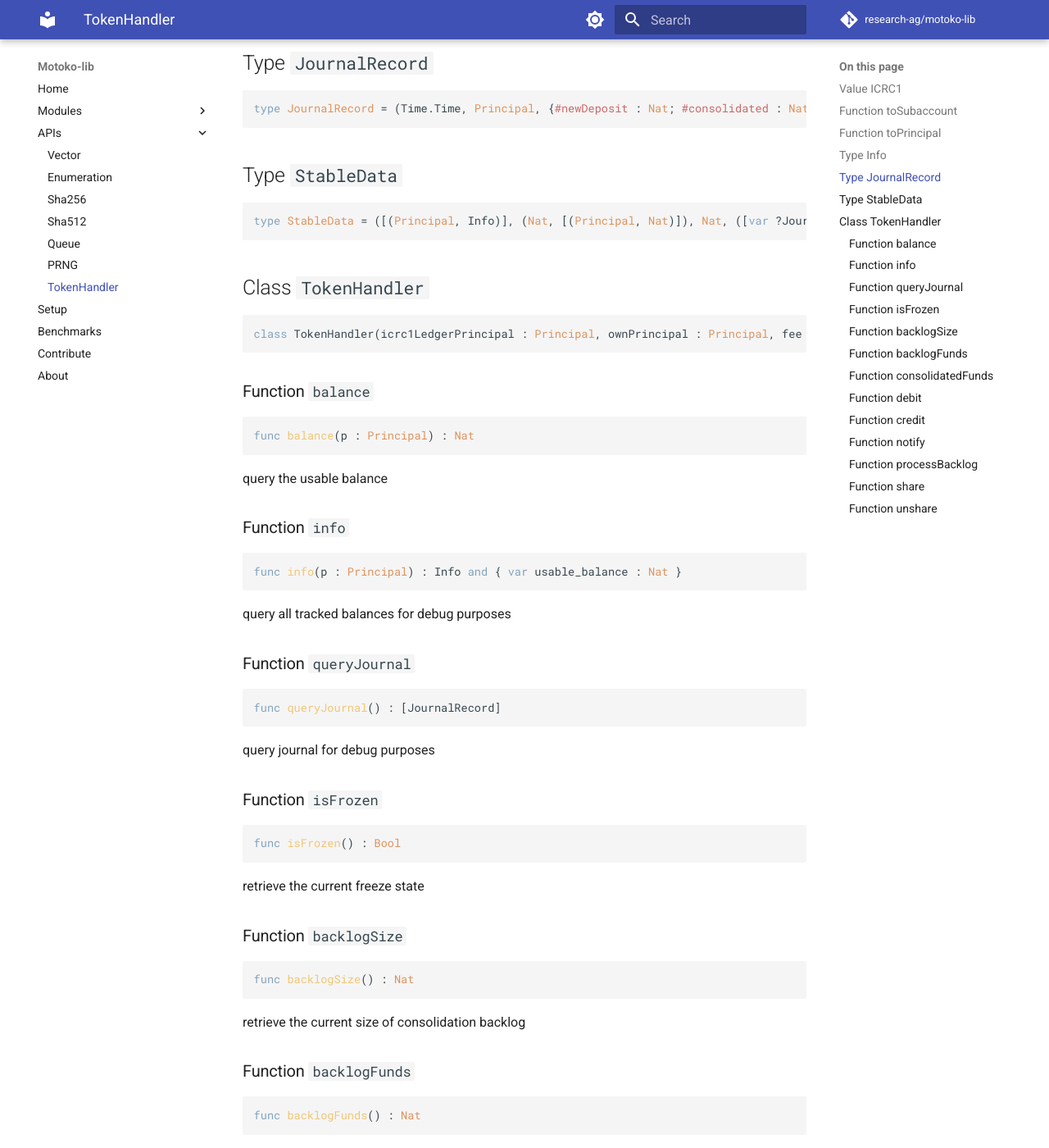
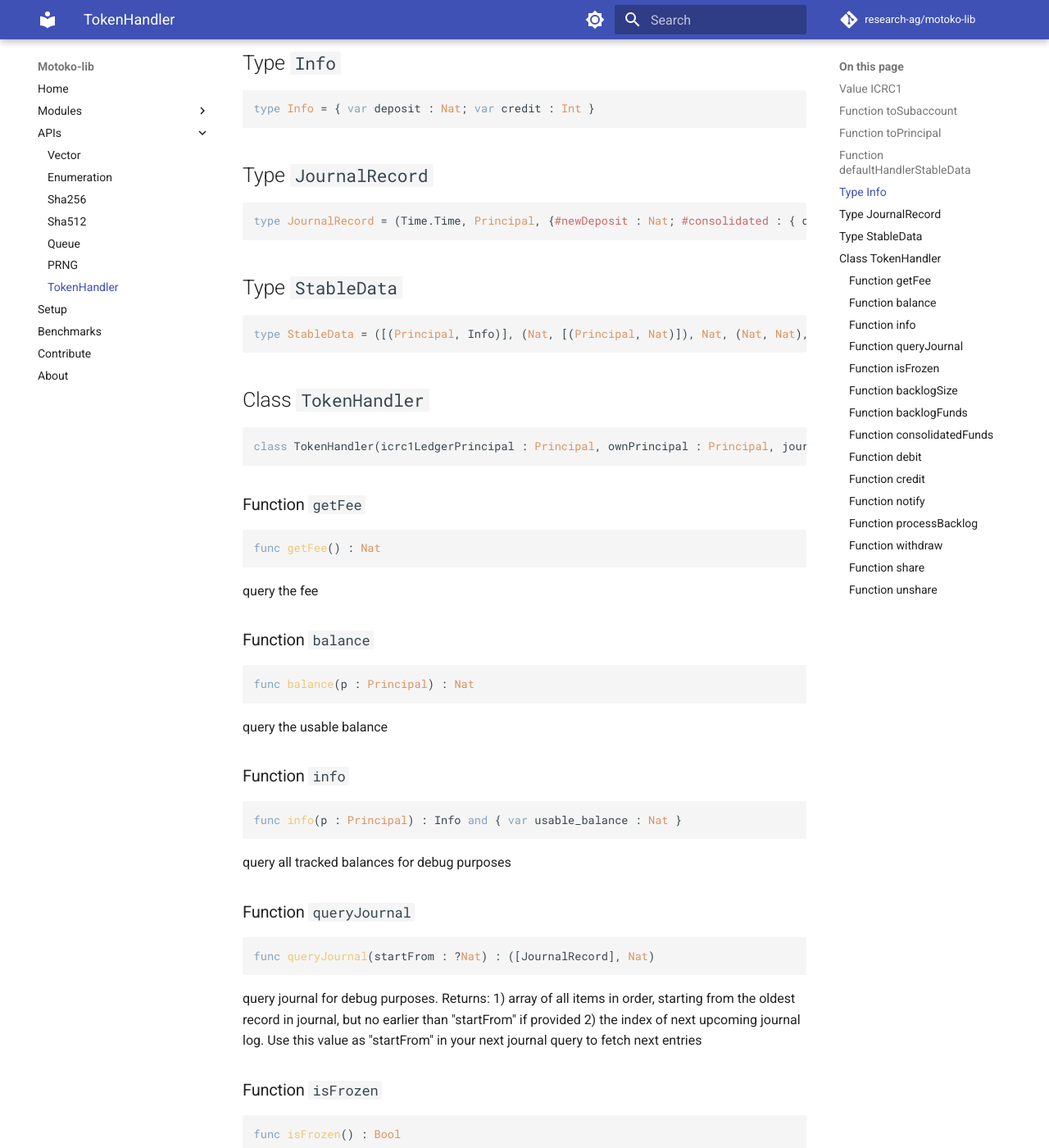
Before and after one commit to research-ag/motoko-lib, an MkDocs documentation site: the page built from docs/modoc/TokenHandler.md, in a window 1280 px wide and 1400 px high, scrolled down 753 px. Shown: the whole window at 82% size. Built offline with MkDocs 1.6.1 and Material for MkDocs 9.7.7, drawn with Linux system fonts in a browser that asks for light colours; comment, search, counter and statistics services are not loaded; some of the changed text lies outside the part shown.

Commit message:
updated token handler documentation

````diff
--- a/docs/modoc/TokenHandler.md
+++ b/docs/modoc/TokenHandler.md
@@ -20,6 +20,12 @@
 
 Convert ICRC1.Subaccount to Principal
 
+## Function `defaultHandlerStableData`
+``` motoko
+func defaultHandlerStableData() : StableData
+```
+
+
 ## Type `Info`
 ``` motoko
 type Info = { var deposit : Nat; var credit : Int }
@@ -28,21 +34,29 @@
 
 ## Type `JournalRecord`
 ``` motoko
-type JournalRecord = (Time.Time, Principal, {#newDeposit : Nat; #consolidated : Nat; #debited : Nat; #credited : Nat; #error : Text})
+type JournalRecord = (Time.Time, Principal, {#newDeposit : Nat; #consolidated : { deducted : Nat; credited : Nat }; #debited : Nat; #credited : Nat; #feeUpdated : { old : Nat; new : Nat }; #error : Text; #consolidationError : ICRC1.TransferError or {#CallIcrc1LedgerError}; #withdraw : { to : ICRC1.Account; amount : Nat }})
 ```
 
 
 ## Type `StableData`
 ``` motoko
-type StableData = ([(Principal, Info)], (Nat, [(Principal, Nat)]), Nat, ([var ?JournalRecord], Nat, Int))
+type StableData = ([(Principal, Info)], (Nat, [(Principal, Nat)]), Nat, (Nat, Nat), ([var ?JournalRecord], Nat, Int))
 ```
 
 
 ## Class `TokenHandler`
 
 ``` motoko
-class TokenHandler(icrc1LedgerPrincipal : Principal, ownPrincipal : Principal, fee : Nat, journalSize : Nat)
+class TokenHandler(icrc1LedgerPrincipal : Principal, ownPrincipal : Principal, journalSize : Nat)
 ```
+
+
+### Function `getFee`
+``` motoko
+func getFee() : Nat
+```
+
+query the fee
 
 
 ### Function `balance`
@@ -63,10 +77,12 @@
 
 ### Function `queryJournal`
 ``` motoko
-func queryJournal() : [JournalRecord]
+func queryJournal(startFrom : ?Nat) : ([JournalRecord], Nat)
 ```
 
-query journal for debug purposes
+query journal for debug purposes. Returns:
+1) array of all items in order, starting from the oldest record in journal, but no earlier than "startFrom" if provided
+2) the index of next upcoming journal log. Use this value as "startFrom" in your next journal query to fetch next entries
 
 
 ### Function `isFrozen`
@@ -136,6 +152,14 @@
 process first account from backlog
 
 
+### Function `withdraw`
+``` motoko
+func withdraw(to : ICRC1.Account, amount : Nat) : async* Result.Result<Nat, ICRC1.TransferError or {#CallIcrc1LedgerError; #TooLowQuantity}>
+```
+
+send tokens to another account
+
+
 ### Function `share`
 ``` motoko
 func share() : StableData
````
